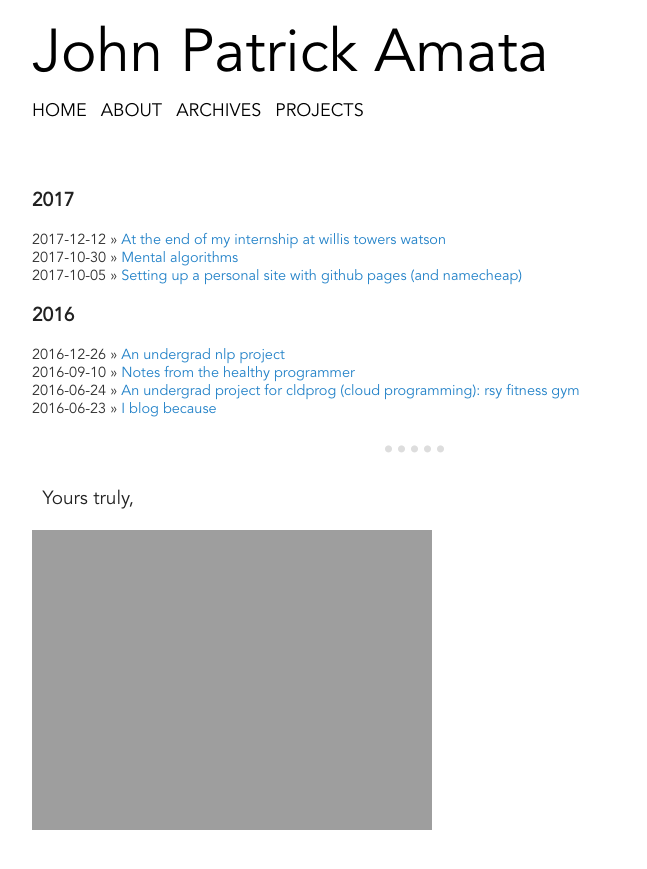
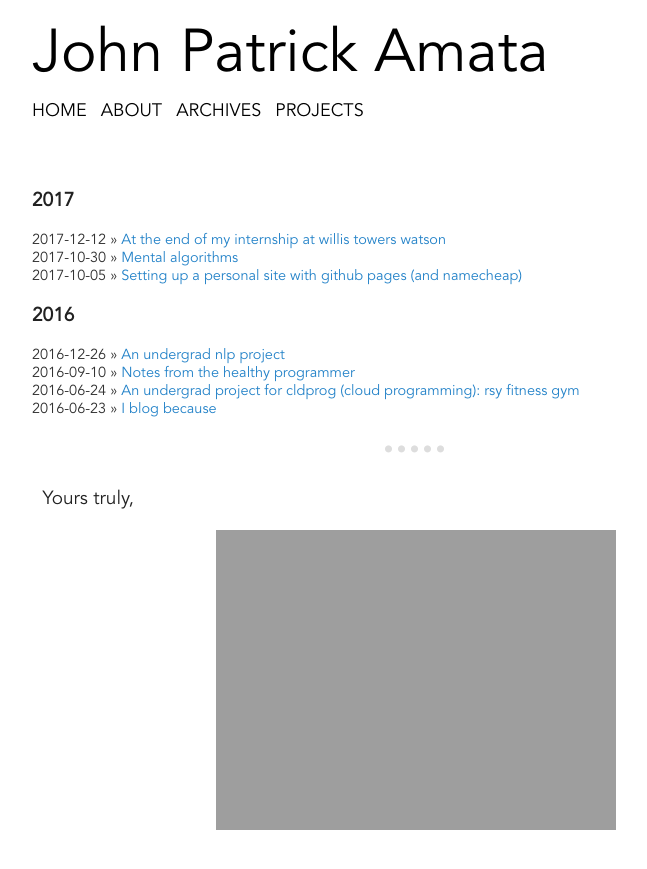
Before and after one commit to jpamata/jpamata.github.io, a Jekyll site: the page built from archives.md, in a window 1280 px wide. Shown: the top 869 px of the page, without its empty margins (224-871 px from the left). Built offline with Jekyll 4.4.1, drawn with Linux system fonts in a browser that asks for light colours.

Commit message:
Update archives.md

```diff
--- a/archives.md
+++ b/archives.md
@@ -34,6 +34,6 @@ permalink: /archives/
 </div>
 <hr/>
 <p>&nbsp;&nbsp;Yours truly,</p>
-<div style="display:table-cell; vertical-align:middle; text-align:center">
+<div style="display: flex; justify-content: center;">
   <img src="http://johnamata.com/assets/transparent-sign.png">
 </div>
```
